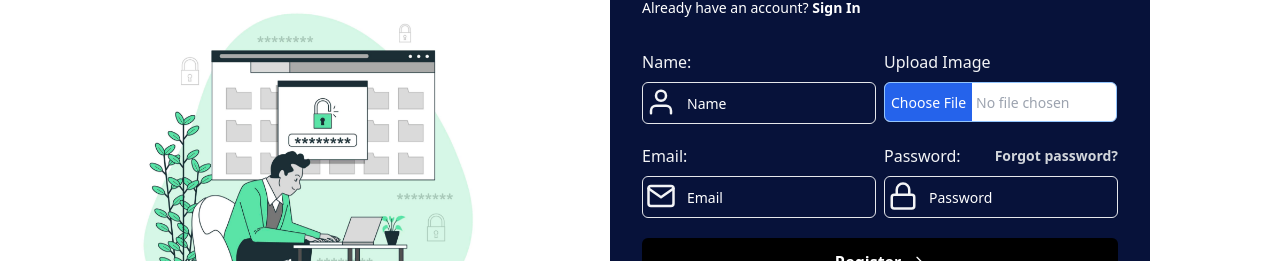
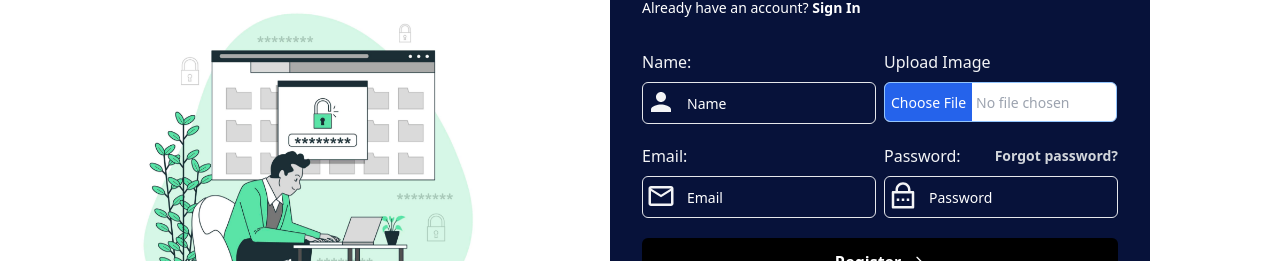
Before and after one commit to its-asif/QuickFinance-client-side, a React (Vite) app: page /register in a window 1280 px wide. Shown: the part 224-485 px from the top of the page. Built offline with nearby package versions, Linux system fonts and the light colour scheme.

Commit message:
Updated icon

```diff
--- a/src/pages/login-register/login/Login.jsx
+++ b/src/pages/login-register/login/Login.jsx
@@ -1,7 +1,8 @@
 import { ArrowRight } from 'lucide-react'
 import { Link } from 'react-router-dom';
-import { FiMail } from "@react-icons/all-files/fi/FiMail";
-import { FiLock } from "@react-icons/all-files/fi/FiLock";
+import { MdOutlineMailOutline } from "react-icons/md";
+import { RiLockPasswordLine } from "react-icons/ri";
+
 const Login = () => {
     //Handle Email password Sign In
     const handleSignIn = (e) => {
@@ -50,7 +51,7 @@ const Login = () => {
                                         <div>
                                             <label htmlFor="" className="text-base font-medium text-gray-100">
                                                 Email:
-                                                <FiMail size={30} className='absolute translate-x-1 translate-y-[13px]' />
+                                                <MdOutlineMailOutline size={30} className='absolute translate-x-1 translate-y-[13px]' />
                                             </label>
                                             <div className="mt-2 border rounded-md">
                                                 <input name='email'
@@ -68,7 +69,7 @@ const Login = () => {
                                             <div className="flex items-center justify-between">
                                                 <label htmlFor="" className="text-base font-medium text-gray-100">
                                                     Password:
-                                                    <FiLock size={30} className='absolute translate-x-1 translate-y-[13px]' />
+                                                    <RiLockPasswordLine size={30} className='absolute translate-x-1 translate-y-[13px]' />
                                                 </label>
 
                                                 {/* Forgot Password */}
--- a/src/pages/login-register/register/Register.jsx
+++ b/src/pages/login-register/register/Register.jsx
@@ -5,9 +5,6 @@ import { MdOutlineMailOutline } from "react-icons/md";
 import { RiLockPasswordLine } from "react-icons/ri";
 import { MdPerson } from "react-icons/md";
 import axios from 'axios';
-import { FiMail } from "@react-icons/all-files/fi/FiMail";
-import { FiUser } from "@react-icons/all-files/fi/FiUser";
-import { FiLock } from "@react-icons/all-files/fi/FiLock";
 const Register = () => {
     //Handle Email password Sign In
     const handleSignUp = async (e) => {
@@ -77,7 +74,7 @@ const Register = () => {
                                             <div>
                                                 <label htmlFor="" className="text-base font-medium text-gray-100">
                                                     Name:
-                                                    <FiUser size={30} className='absolute translate-x-1 translate-y-[13px]' />
+                                                    <MdPerson size={30} className='absolute translate-x-1 translate-y-[13px]' />
                                                 </label>
                                                 <div className="mt-2 border rounded-md">
                                                     <input name='name'
@@ -112,7 +109,7 @@ const Register = () => {
                                             <div>
                                                 <label htmlFor="" className="text-base font-medium text-gray-100">
                                                     Email:
-                                                    <FiMail size={30} className='absolute translate-x-1 translate-y-[13px]' />
+                                                    <MdOutlineMailOutline  size={30} className='absolute translate-x-1 translate-y-[13px]' />
                                                 </label>
                                                 <div className="mt-2 border rounded-md">
                                                     <input name='email'
@@ -129,7 +126,7 @@ const Register = () => {
                                                 <div className="flex items-center justify-between">
                                                     <label htmlFor="" className="text-base font-medium text-gray-100">
                                                         Password:
-                                                        <FiLock size={30} className='absolute translate-x-1 translate-y-[13px]' />
+                                                        <RiLockPasswordLine  size={30} className='absolute translate-x-1 translate-y-[13px]' />
                                                     </label>
 
                                                     {/* Forgot Password */}
```
